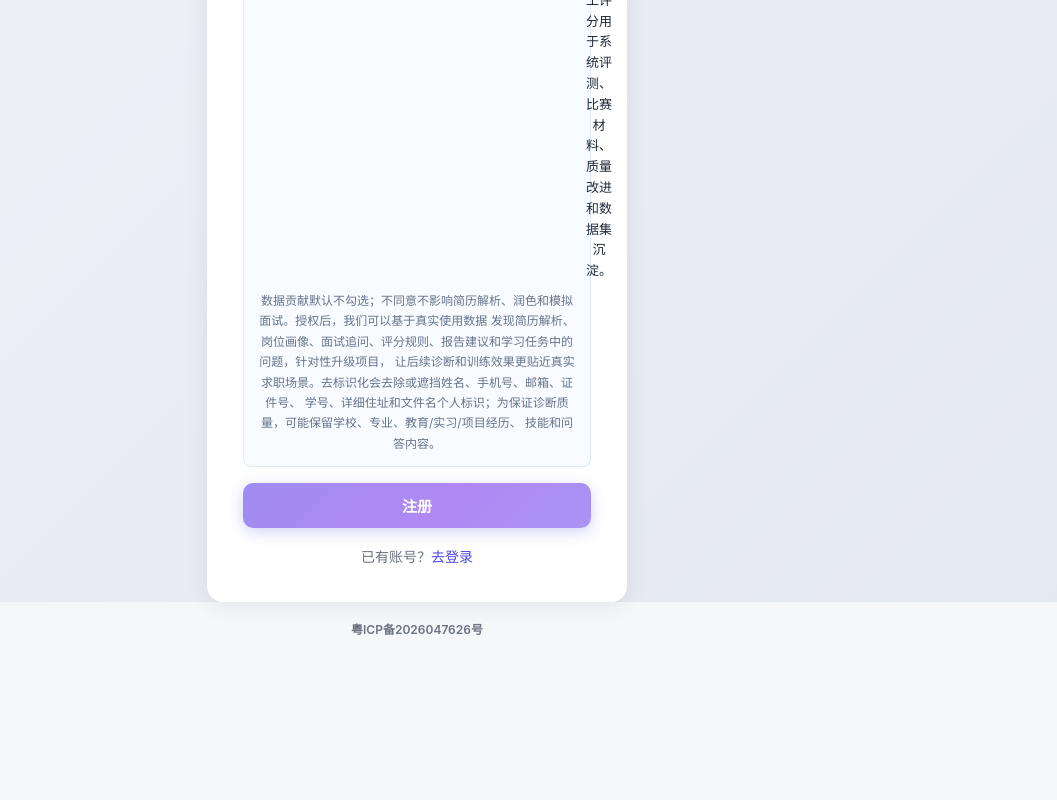
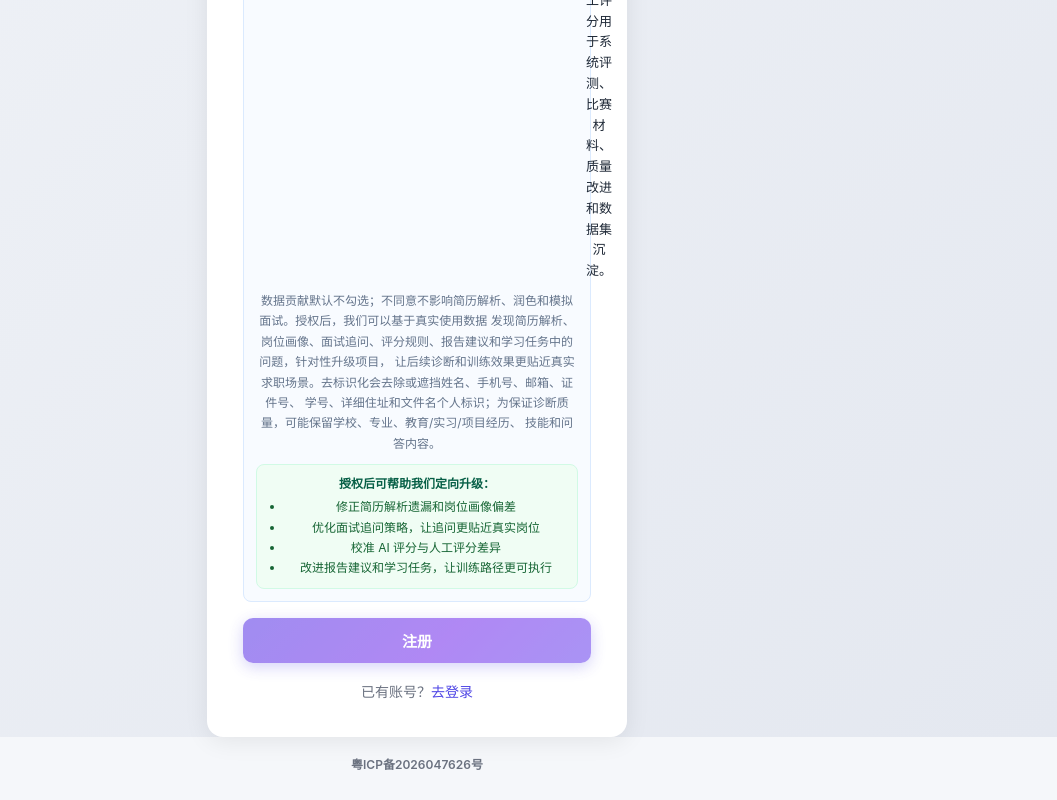
Before and after one commit to YiyuZh/ai-interview, a Vue app in the folder ai-interview-frontend/: page /register in a window 1280 px wide. Shown: the part 1410-2210 px from the top of the page, without its empty margins (223-1280 px from the left). Before the commit the page ends 2075 px from the top, so only its background shows below. Built offline with nearby package versions, Linux system fonts and the light colour scheme; no server answers.

Commit message:
feat: surface data contribution benefits

```diff
--- a/ai-interview-frontend/src/components/CaseDataContributionCard.vue
+++ b/ai-interview-frontend/src/components/CaseDataContributionCard.vue
@@ -18,6 +18,7 @@
         我们会删除或遮挡姓名、手机号、邮箱、证件号、学号、详细住址和文件名个人标识；为保证诊断质量，
         可能保留学校、专业、教育/实习/项目经历、技能、岗位、问答和评分。不同意不影响报告、复盘和继续训练。
       </p>
+      <DataContributionBenefits />
       <p v-if="message" class="case-consent-message">{{ message }}</p>
     </div>
     <div class="case-consent-actions">
@@ -45,6 +46,8 @@
 </template>
 
 <script setup>
+import DataContributionBenefits from './DataContributionBenefits.vue'
+
 defineProps({
   consented: {
     type: Boolean,
--- /dev/null
+++ b/ai-interview-frontend/src/components/DataContributionBenefits.vue
@@ -0,0 +1,49 @@
+<template>
+  <div :class="['benefit-box', { compact }]">
+    <p class="benefit-title">授权后可帮助我们定向升级：</p>
+    <ul>
+      <li>修正简历解析遗漏和岗位画像偏差</li>
+      <li>优化面试追问策略，让追问更贴近真实岗位</li>
+      <li>校准 AI 评分与人工评分差异</li>
+      <li>改进报告建议和学习任务，让训练路径更可执行</li>
+    </ul>
+  </div>
+</template>
+
+<script setup>
+defineProps({
+  compact: {
+    type: Boolean,
+    default: false
+  }
+})
+</script>
+
+<style scoped>
+.benefit-box {
+  margin-top: 10px;
+  padding: 10px 12px;
+  border: 1px solid #d1fae5;
+  border-radius: 8px;
+  background: #f0fdf4;
+}
+
+.benefit-box.compact {
+  padding: 9px 10px;
+}
+
+.benefit-title {
+  margin: 0 0 6px;
+  color: #065f46;
+  font-size: 12px;
+  font-weight: 700;
+}
+
+ul {
+  margin: 0;
+  padding-left: 18px;
+  color: #166534;
+  font-size: 12px;
+  line-height: 1.7;
+}
+</style>
--- a/ai-interview-frontend/src/components/PrivacyConsentNotice.vue
+++ b/ai-interview-frontend/src/components/PrivacyConsentNotice.vue
@@ -37,6 +37,7 @@
       学号、详细住址和文件名个人标识；为保证诊断质量，可能保留学校、专业、教育/实习/项目经历、
       技能和问答内容。
     </p>
+    <DataContributionBenefits v-if="showDataContribution" compact />
     <p v-if="showDataContribution && dataContributionConsent" class="privacy-note privacy-note-positive">
       当前已沿用你的默认数据贡献授权；你也可以取消本次勾选，仅使用核心功能。
     </p>
@@ -44,6 +45,8 @@
 </template>
 
 <script setup>
+import DataContributionBenefits from './DataContributionBenefits.vue'
+
 defineProps({
   title: {
     type: String,
```
Also changed, not shown: 1 other file (tests, documents, lock files or other folders).
